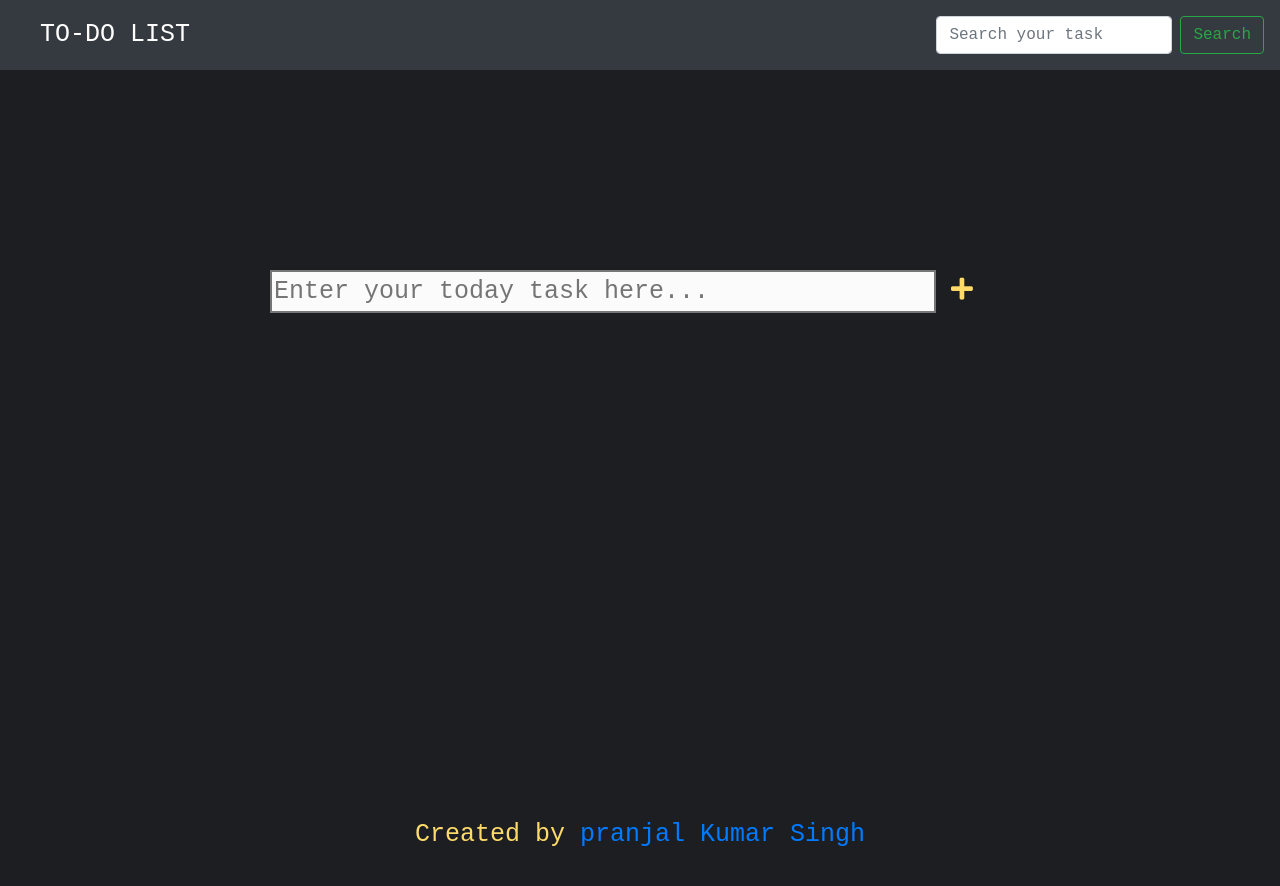
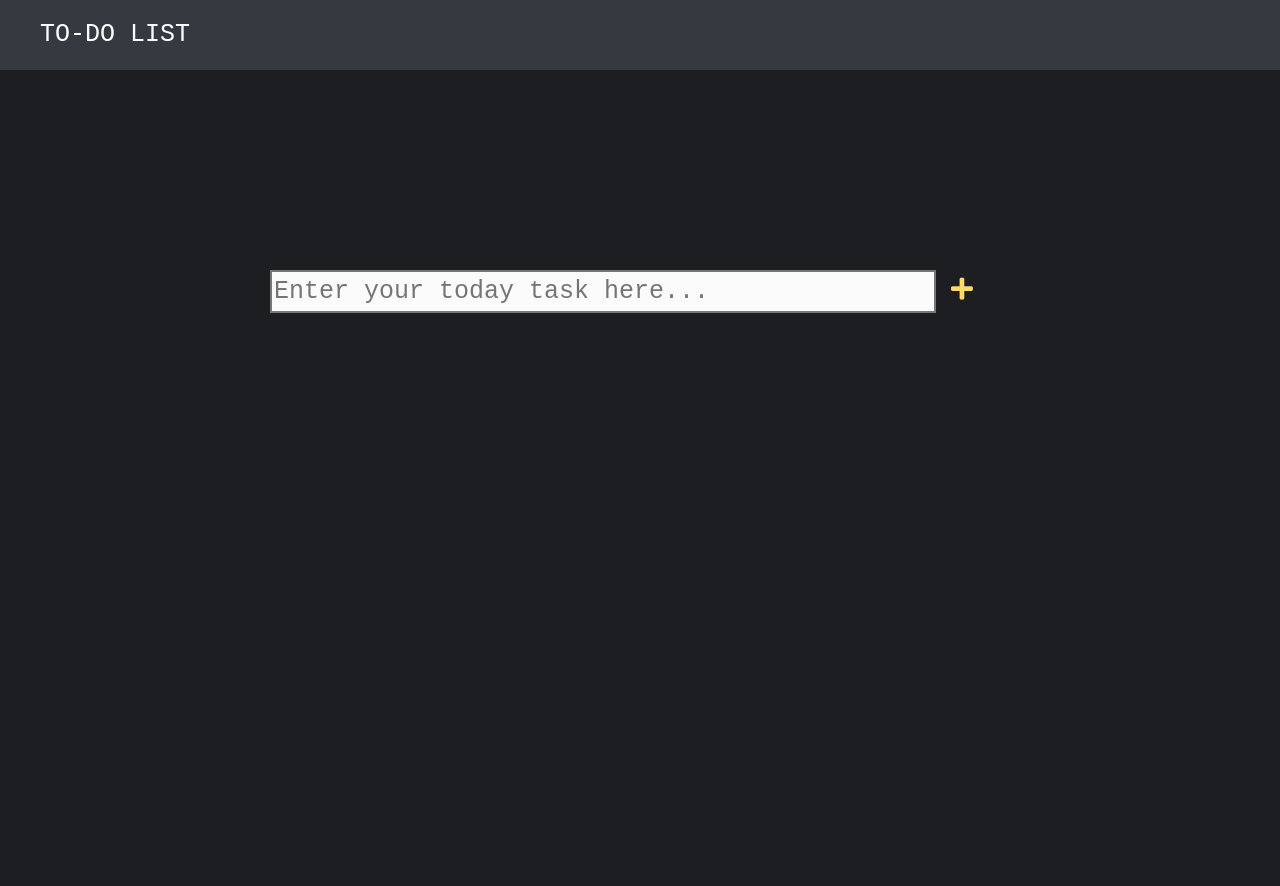
Before and after one commit to pranjalkumar2003/todotrack, a plain HTML site: page mainPage.html in a window 1280 px wide. After the commit the page ends 800 px from the top, so only its background shows below. Drawn offline with nearby package versions, Linux system fonts and the light colour scheme.

Commit message:
mainPage.html

```diff
--- a/mainPage.html
+++ b/mainPage.html
@@ -14,7 +14,7 @@
     <!--fontawesome-->
   <link rel="stylesheet" href="https://use.fontawesome.com/releases/v5.3.1/css/all.css" integrity="sha384-mzrmE5qonljUremFsqc01SB46JvROS7bZs3IO2EmfFsd15uHvIt+Y8vEf7N7fWAU" crossorigin="anonymous">
 
-  <title>A simple To-Do list to keep track of your progess</title>
+  <title>To-Do-List</title>
 
 </head>
 
@@ -34,13 +34,7 @@
             <a class="nav-link" href="#">TO-DO LIST <span class="sr-only">(current)</span></a>
           </li>
 
-
-
         </ul>
-        <form class="form-inline my-2 my-lg-0">
-          <input class="form-control mr-sm-2" type="search" placeholder="Search your task">
-          <button class="btn btn-outline-success my-2 my-sm-0" type="submit">Search</button>
-        </form>
       </div>
   </section>
 
@@ -52,16 +46,6 @@
   </ul>
     </div>
   </section>
-
-  <footer id="footer" class="page-footer font-small">
-    <div class="container footer-copyright text-center py-3" id="footerContent">
-
-    <p class="footerLink">Created by <a href="https://www.linkedin.com/in/pranjal-kumar-singh-598a99279/" target="_blank">pranjal Kumar Singh</a>   <p>
-  </div>
-
-</footer>
-
-
 
 <!-- optional Bootstrap 4 scripts-->
   <script src="https://code.jquery.com/jquery-3.3.1.slim.min.js" integrity="sha384-q8i/X+965DzO0rT7abK41JStQIAqVgRVzpbzo5smXKp4YfRvH+8abtTE1Pi6jizo" crossorigin="anonymous"></script>
```
